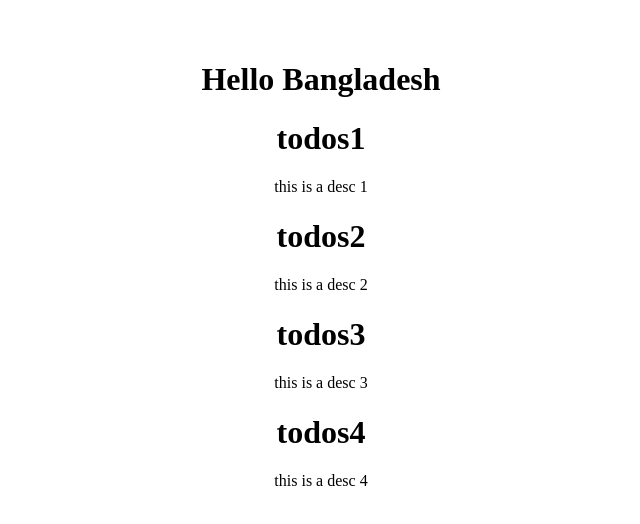
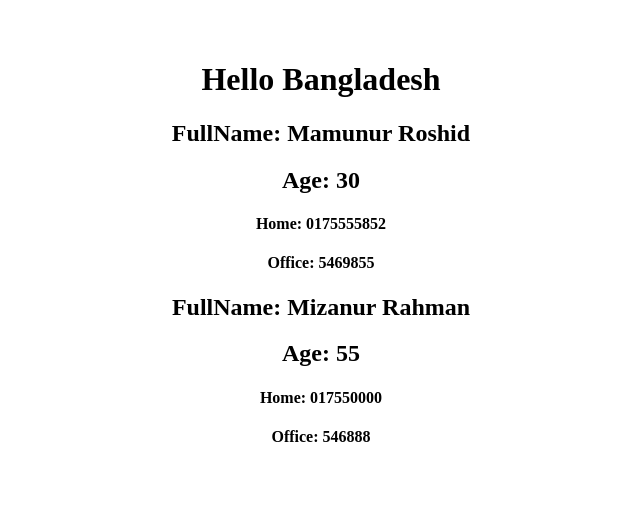
Before and after one commit to mamunurroshid90/react-practices, a React (Vite) app: page / in a window 1280 px wide. Shown: the top 524 px of the page, without its empty margins (319-959 px from the left). Built offline with nearby package versions, Linux system fonts and the light colour scheme.

Commit message:
added nested map

```diff
--- a/src/App.jsx
+++ b/src/App.jsx
@@ -1,4 +1,5 @@
 import "./App.css";
+import NestedMap from "./components/nestedMapping/NestedMap";
 import List from "./components/uniqueList/List";
 
 function App() {
@@ -6,7 +7,8 @@ function App() {
     <>
       <div>
         <h1>Hello Bangladesh</h1>
-        <List />
+        {/* <List /> */}
+        <NestedMap />
       </div>
     </>
   );
--- /dev/null
+++ b/src/components/nestedMapping/NestedMap.jsx
@@ -0,0 +1,45 @@
+import React from "react";
+
+const users = [
+  {
+    fullName: "Mamunur Roshid",
+    age: 30,
+    phones: [
+      {
+        home: "0175555852",
+        office: "5469855",
+      },
+    ],
+  },
+  {
+    fullName: "Mizanur Rahman",
+    age: 55,
+    phones: [
+      {
+        home: "017550000",
+        office: "546888",
+      },
+    ],
+  },
+];
+
+const NestedMap = () => {
+  return (
+    <div>
+      {users.map((user, index) => (
+        <article key={index}>
+          <h2>FullName: {user.fullName}</h2>
+          <h2>Age: {user.age}</h2>
+          {user.phones.map((phone, index) => (
+            <div key={index}>
+              <h4>Home: {phone.home}</h4>
+              <h4>Office: {phone.office}</h4>
+            </div>
+          ))}
+        </article>
+      ))}
+    </div>
+  );
+};
+
+export default NestedMap;
```
